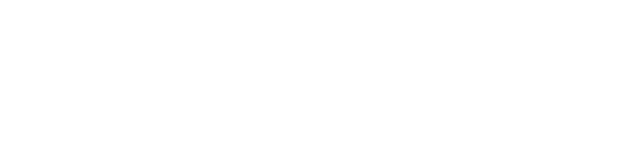
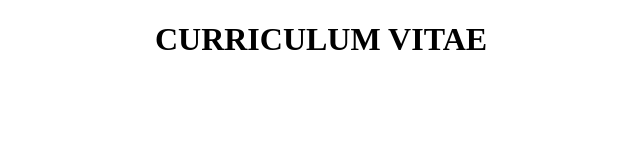
Before and after one commit to Lenaic-ouendo-01/git-mon-cv, a plain HTML site: page index.html in a window 1280 px wide. Shown: the whole page, without its empty margins (319-959 px from the left). Drawn offline with Linux system fonts and the light colour scheme.

Commit message:
mise en place de la section titre

```diff
--- a/index.html
+++ b/index.html
@@ -7,6 +7,8 @@
     <title>Document</title>
 </head>
 <body>
-
+    <center>
+        <h1>CURRICULUM VITAE</h1>
+    </center>
 </body>
 </html>
```
